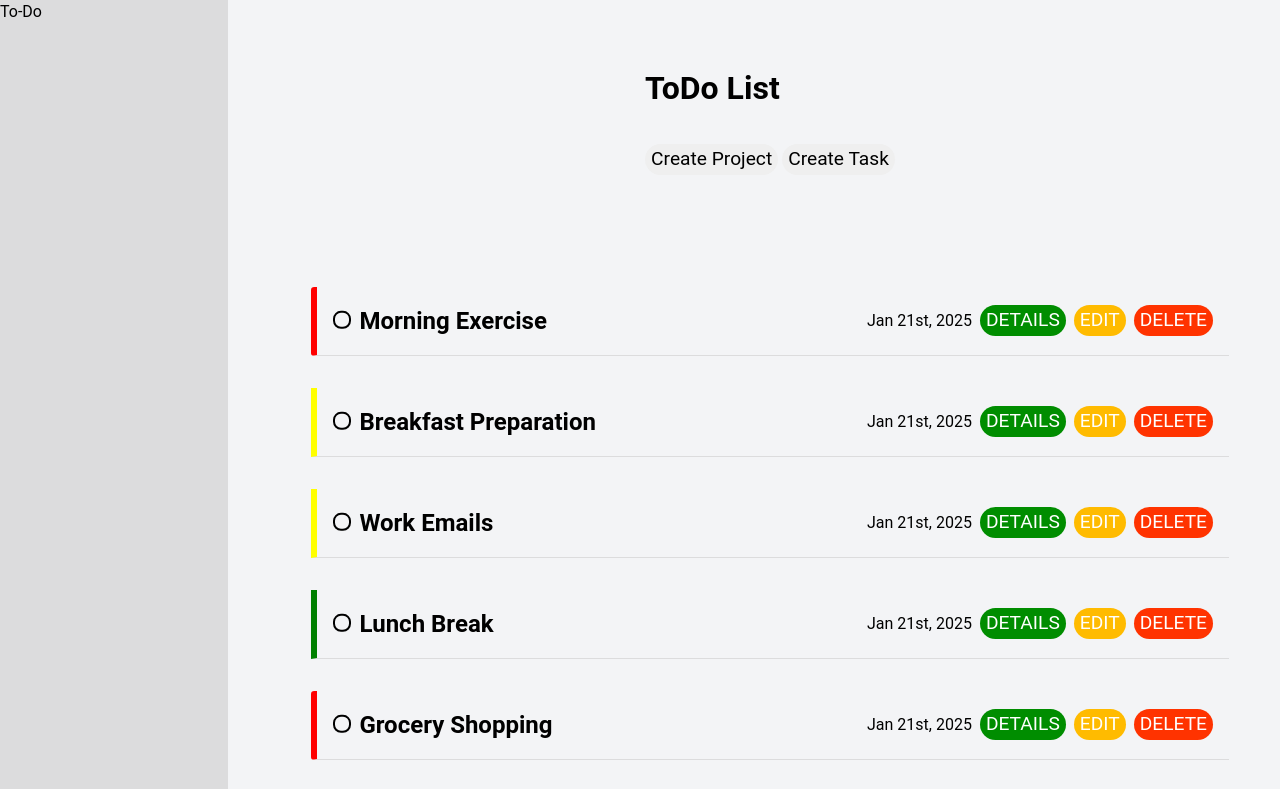
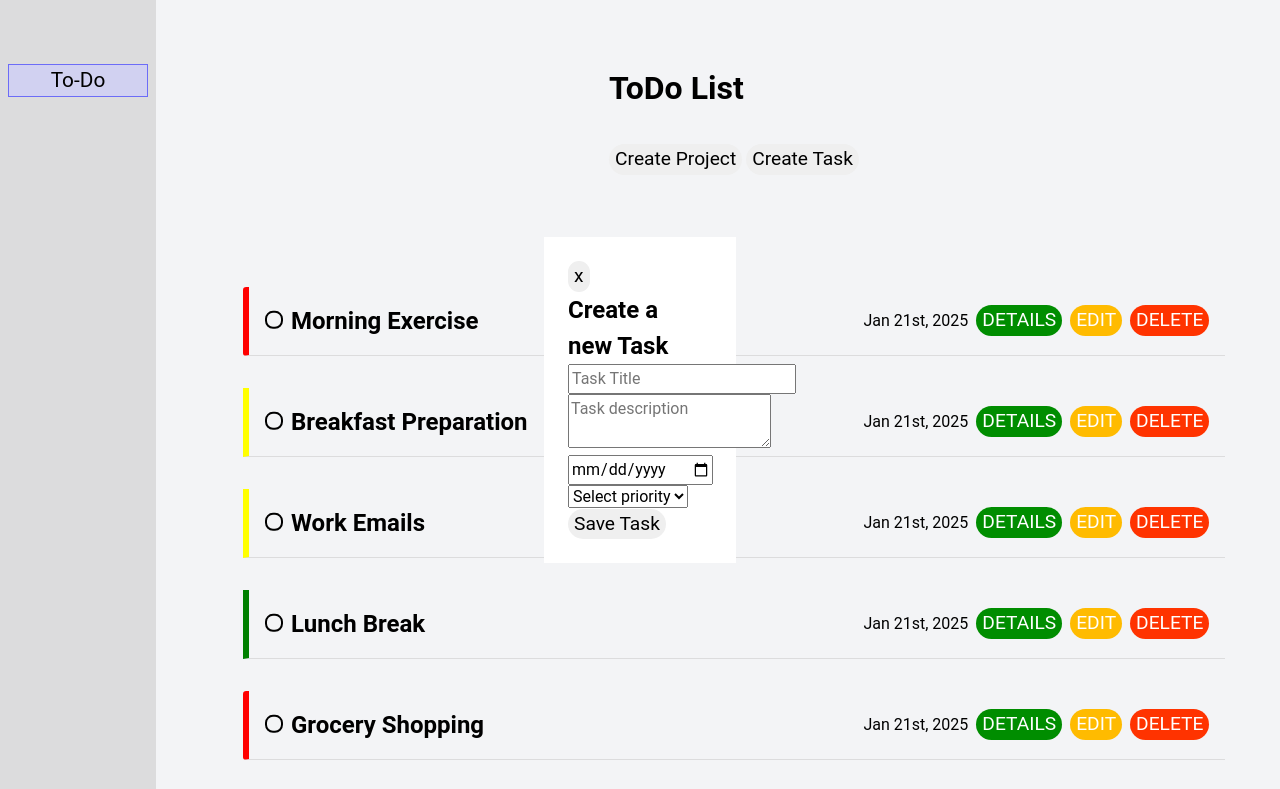
Before and after one commit to RubyFalcon/to-do-list, a website built with webpack: page src/template.html in a window 1280 px wide. Both pictures are taken after a click on the button "Create Task". Shown: the top 789 px of the page. Built offline with nearby package versions, Linux system fonts and the light colour scheme.

Commit message:
fixed the modal view

```diff
--- a/src/styles.css
+++ b/src/styles.css
@@ -18,6 +18,7 @@
   body {
     /* 3. Add accessible line-height */
     line-height: 1.5;
+
     /* 4. Improve text rendering */
     -webkit-font-smoothing: antialiased;
     height: 100vh;
@@ -187,10 +188,13 @@ li{
   }
 
   .project {
-    display: flex;
-    align-items: center;
+    width: 90%;
+    text-align: center;
     cursor: pointer;
-    border-color: rgb(108, 108, 247);
+    border: 1px solid rgb(108, 108, 247);
+    background-color: rgb(209, 209, 241);
+
+
 
     /* "flex",
                             "items-center",
@@ -211,6 +215,9 @@ li{
                             "hover:shadow-md" */
   }
 
+  .project:hover {
+    background-color: rgb(172, 172, 247);
+  }
   .task-container {
     width: 90%;
   }
@@ -316,6 +323,49 @@ li{
   .gray-border {
     border-left: gray;
   }
+
+
+  .sidebar {
+    display: flex;
+    flex-direction: column;
+    justify-content: start;
+    gap: 2em;
+    align-items: center;
+    padding-top: 4rem;
+    font-size: 1.3rem;
+
+  }
+
+
+  .modal{
+    display :flex;
+    align-items: center;
+    justify-content: center;
+    position: fixed;
+    top: 0;
+    z-index: 50;
+    inset: 0;
+
+  }
+  .modal-backdrop{
+    position:fixed;
+    top:0;
+    left:0;
+    width:100vw;
+    height:100vh;
+    background-color:rgba(0,0,0,0.2);
+  }
+
+  .modal-container {
+    position: relative;
+    background-color: white;
+    width: 12rem;
+    padding: 1.5rem;
+  }
+  .modal.hidden {
+    display: none;
+  }
+
   @media (max-width: 500px) {
     .content {
         margin: 0 auto;
--- a/src/template.html
+++ b/src/template.html
@@ -33,8 +33,10 @@
     <!-- Content -->
         <div class="content"></div>
     <!-- Modal -->
-
+        <!--  modal Backgrop to darken background  -->
+          <div class="modal-backdrop hidden"></div>
     <div id="modal" class="modal hidden">
+        <div class="modal-container">
             <button id="close-modal">x</button>
             <h2>Create a new Task</h2>
             <form  id="task-form">
@@ -50,7 +52,9 @@
                 <button type="submit">Save Task</button>
             </form>
         </div>
+    </div>
     <div id="edit-modal" class="modal hidden">
+        <div class="modal-container">
             <button id="close-edit-modal">x</button>
             <h2>Edit Task</h2>
             <form action="" id="edit-task-form">
@@ -66,9 +70,10 @@
                 <button type="submit">Save Task</button>
             </form>
         </div>
+    </div>
 
     <div id="description-modal" class="hidden modal">
-        <div class="bg-white rounded-lg p-6 w-96 relative">
+        <div class="modal-container">
             <button id="close-view-modal" class="absolute top-2 right-2 text-gray-500 hover:text-black">&times;</button>
             <h2 class="text-xl font-bold mb-4">Task Description</h2>
             <p id="view-description" class="text-gray-700">
@@ -78,7 +83,7 @@
     </div>
 
     <div id="create-project-modal" class="hidden modal">
-        <div class="bg-white rounded-lg p-6 w-96 relative">
+        <div class="modal-container">
             <button id="close-create-project-modal" class="absolute top-2 right-2 text-gray-500 hover:text-black">&times;</button>
             <h2 class="text-xl font-bold mb-4">Create a New Project</h2>
             <form id="create-project-form" class="space-y-4">
```
Lines whose indentation alone changed are shown as unchanged.
